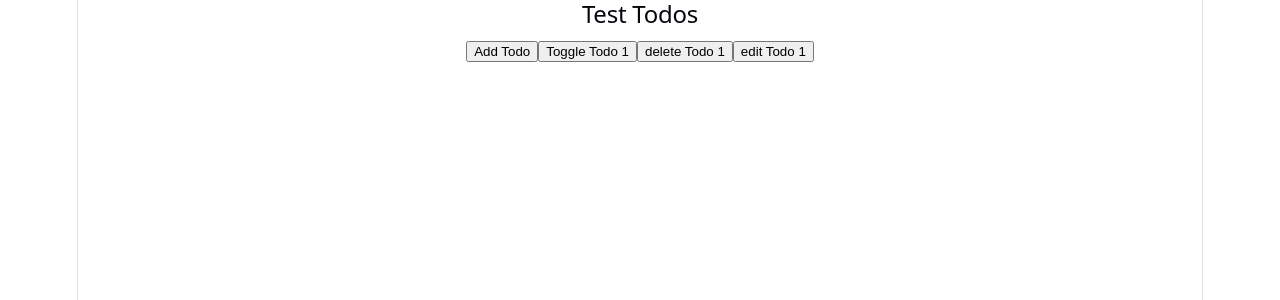
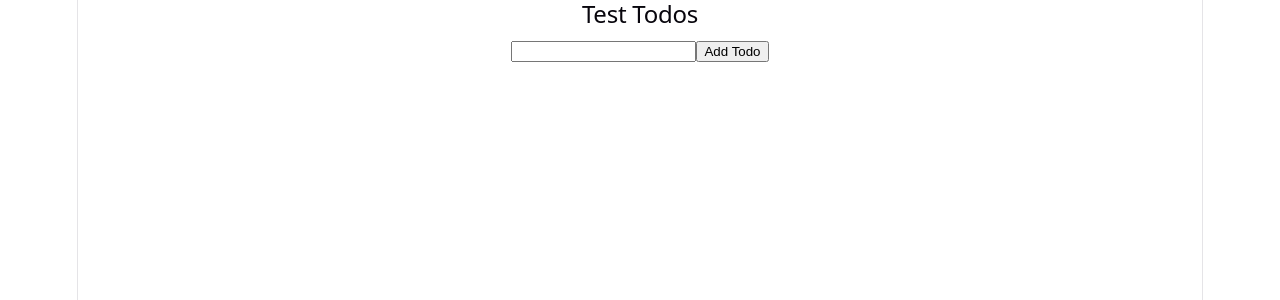
Before and after one commit to acpalacios3/context-api-list, a React (Vite) app: page / in a window 1280 px wide. Shown: the top 300 px of the page. Built offline with nearby package versions, Linux system fonts and the light colour scheme.

Commit message:
function clearCompleted in TodoContext, useTodos Hook and TodoInput component

```diff
--- a/src/components/TodoInput.jsx
+++ b/src/components/TodoInput.jsx
@@ -1,19 +1,44 @@
-import { useContext } from "react";
-import { TodoContext } from "../context/TodoContext";
+import { useState,useContext } from "react";
+// import { TodoContext } from "../context/TodoContext";
+import useTodos from "../hooks/useTodos";
+
 
 export default function TestTodos() {
 
-  const { todos, addTodo, toggleTodo, deleteTodo,editTodo} = useContext(TodoContext);
+//   const { todos, addTodo, toggleTodo, deleteTodo,editTodo,clearCompleted} = useContext(TodoContext);
+  const [text, setText] = useState("");
+
+ const { addTodo } = useTodos();
+
+  const handleSubmit = (e) => {
+    e.preventDefault();
+
+    if (text.trim() === "") {
+      return;
+    }
+
+    addTodo(text);
+
+    setText("");
+  };
+
 
   return (
-    <div>
+    <form onSubmit={handleSubmit}>
+
       <h2>Test Todos</h2>
+
+      <input
+        type="text"
+        value={text}
+        onChange={(e) => setText(e.target.value)}
+        />
 
       <button onClick={() => addTodo("Study React")}>
         Add Todo
       </button>
 
-      <button onClick={() => toggleTodo(1)}>
+      {/* <button onClick={() => toggleTodo(1)}>
         Toggle Todo 1
       </button>
 
@@ -23,10 +48,10 @@ export default function TestTodos() {
 
       <button onClick={() => editTodo(1, "JavaScript")}>
         edit Todo 1
-      </button>
+      </button> */}
 
 
 
-    </div>
+    </form>
   );
 }
--- a/src/context/TodoContext.jsx
+++ b/src/context/TodoContext.jsx
@@ -72,11 +72,20 @@ const toggleTodo = (id) => {
 
 };
 
+// delete completed items from todo
+const clearCompleted = () => {
+
+  setTodos(prevTodos =>
+    prevTodos.filter(todo => !todo.completed)
+  );
+
+};
+
 
 
 
 return (
-  <TodoContext.Provider value={{todos, addTodo, toggleTodo, deleteTodo,editTodo}}>
+  <TodoContext.Provider value={{todos, addTodo, toggleTodo, deleteTodo,editTodo,clearCompleted}}>
     {children}
   </TodoContext.Provider>
 );
--- /dev/null
+++ b/src/hooks/useTodos.jsx
@@ -0,0 +1,10 @@
+import { useContext } from "react";
+import { TodoContext } from "../context/TodoContext";
+
+export default function useTodos() {
+
+  const context = useContext(TodoContext);
+
+  return context;
+
+}
```
